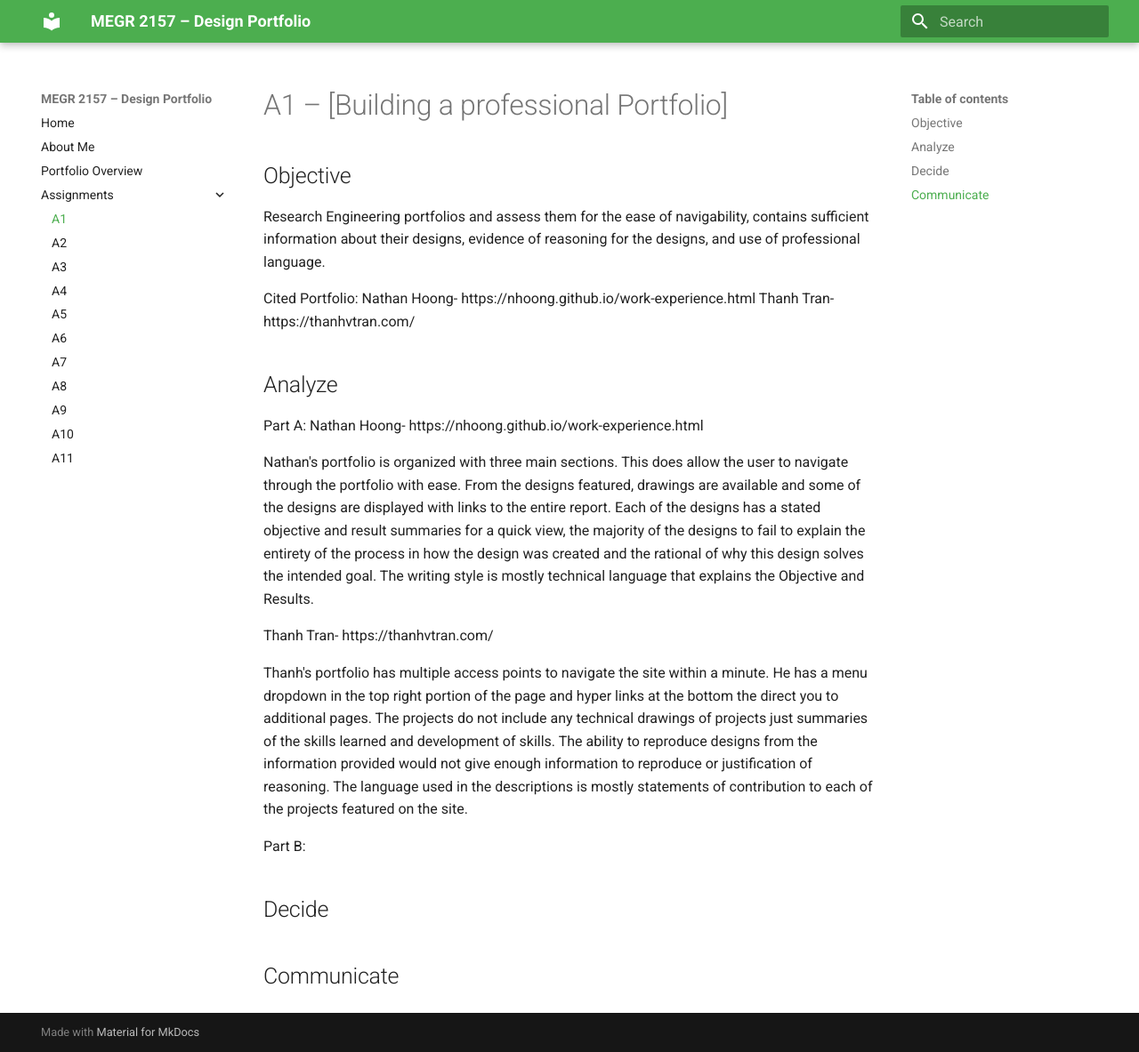
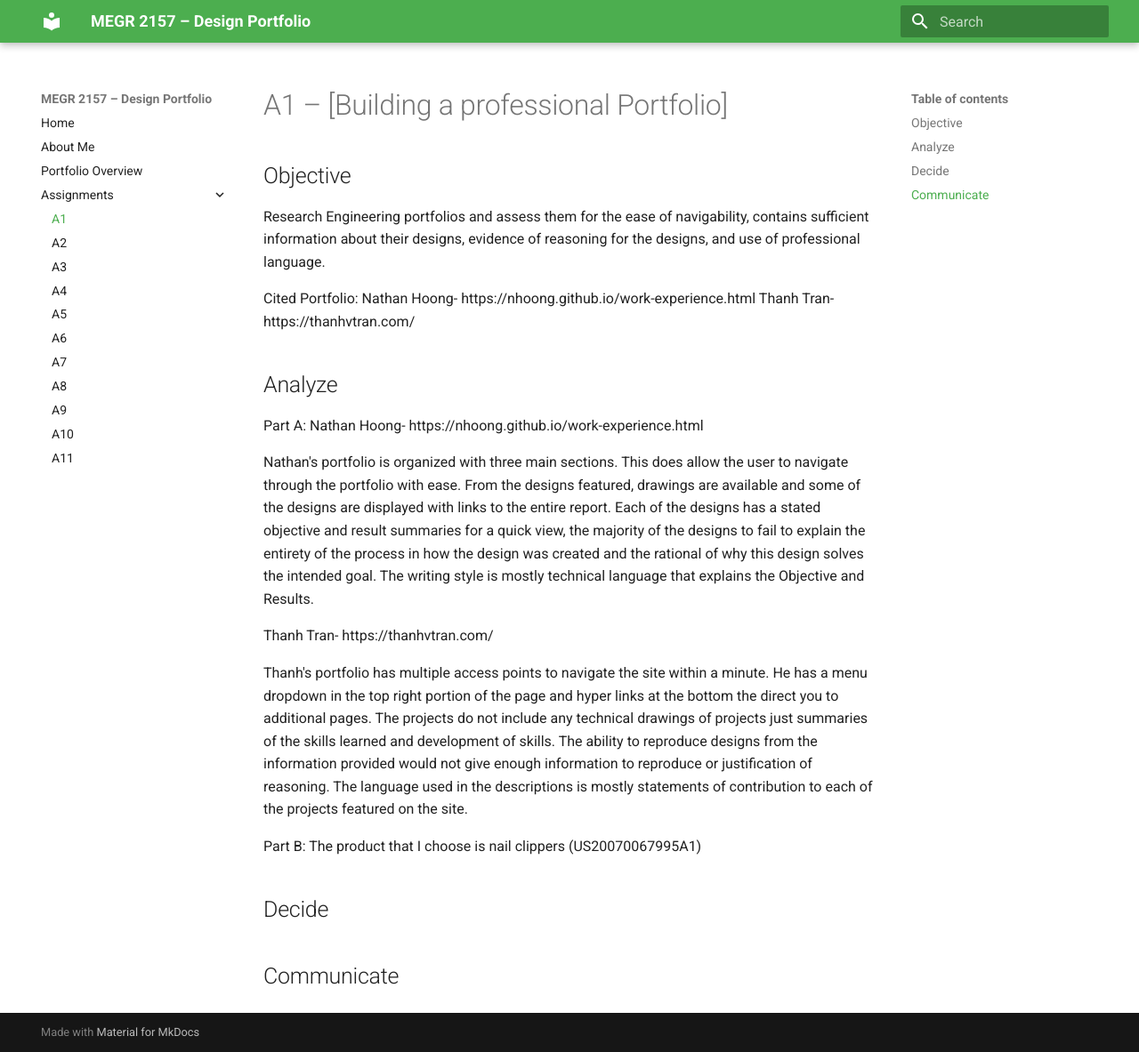
Before and after one commit to bhuttenb/megr2157-design, an MkDocs documentation site: the page built from docs/assignments/A01/index.md, in a window 1280 px wide and 1183 px high. Shown: the whole window at 89% size. Built offline with MkDocs 1.6.1 and Material for MkDocs 9.7.7, drawn with Linux system fonts in a browser that asks for light colours.

Commit message:
Include product choice in assignment index
Added product selection for Part B of the assignment.

```diff
--- a/docs/assignments/A01/index.md
+++ b/docs/assignments/A01/index.md
@@ -18,7 +18,7 @@ Thanh Tran- https://thanhvtran.com/
 Thanh's portfolio has multiple access points to navigate the site within a minute. He has a menu dropdown in the top right portion of the page and hyper links at the bottom the direct you to additional pages. The projects do not include any technical drawings of projects just summaries of the skills learned and development of skills. The ability to reproduce designs from the information provided would not give enough information to reproduce or justification of reasoning. The language used in the descriptions is mostly statements of contribution to each of the projects featured on the site.
 
 Part B:
-
+The product that I choose is nail clippers (US20070067995A1)
 
 ## Decide
 
```
